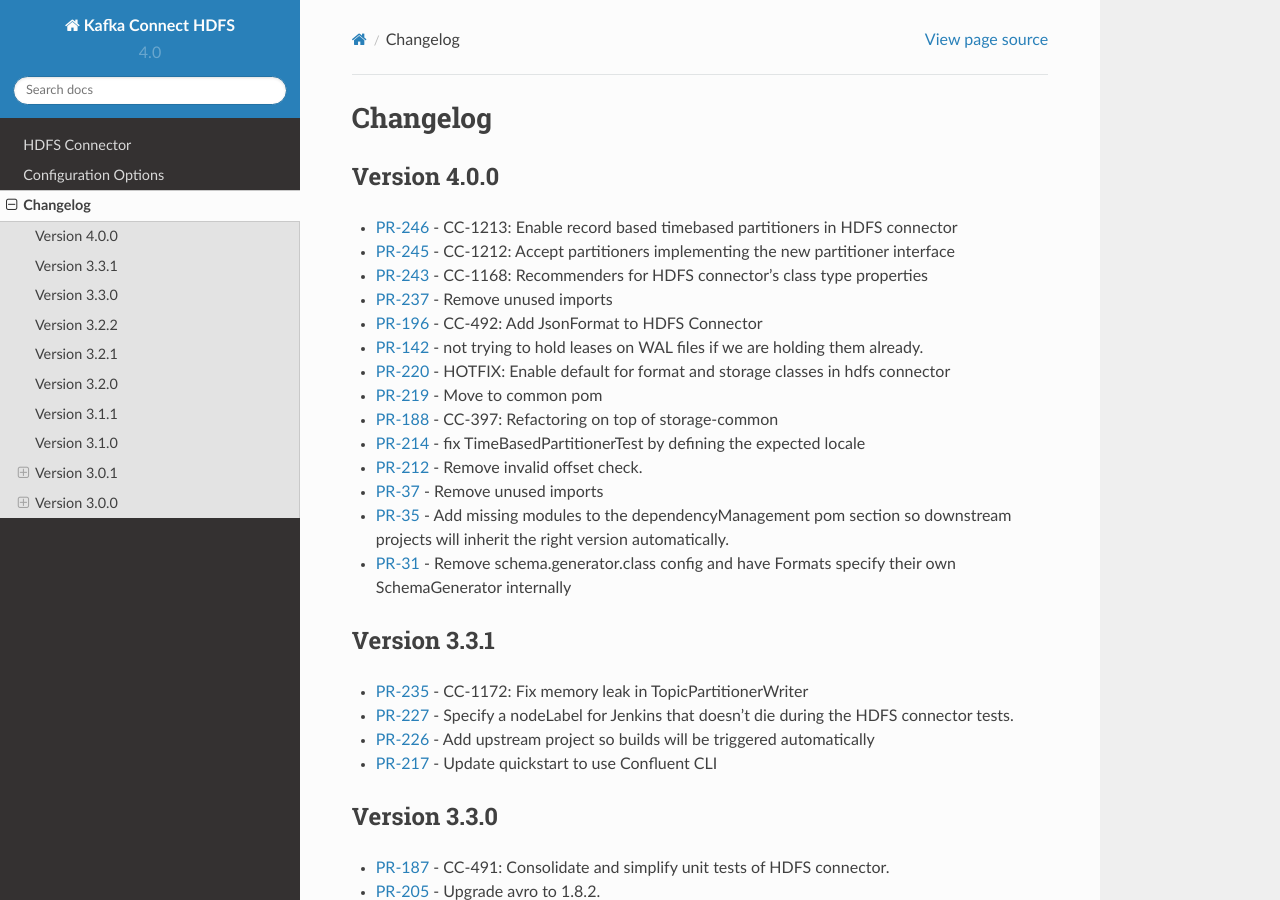
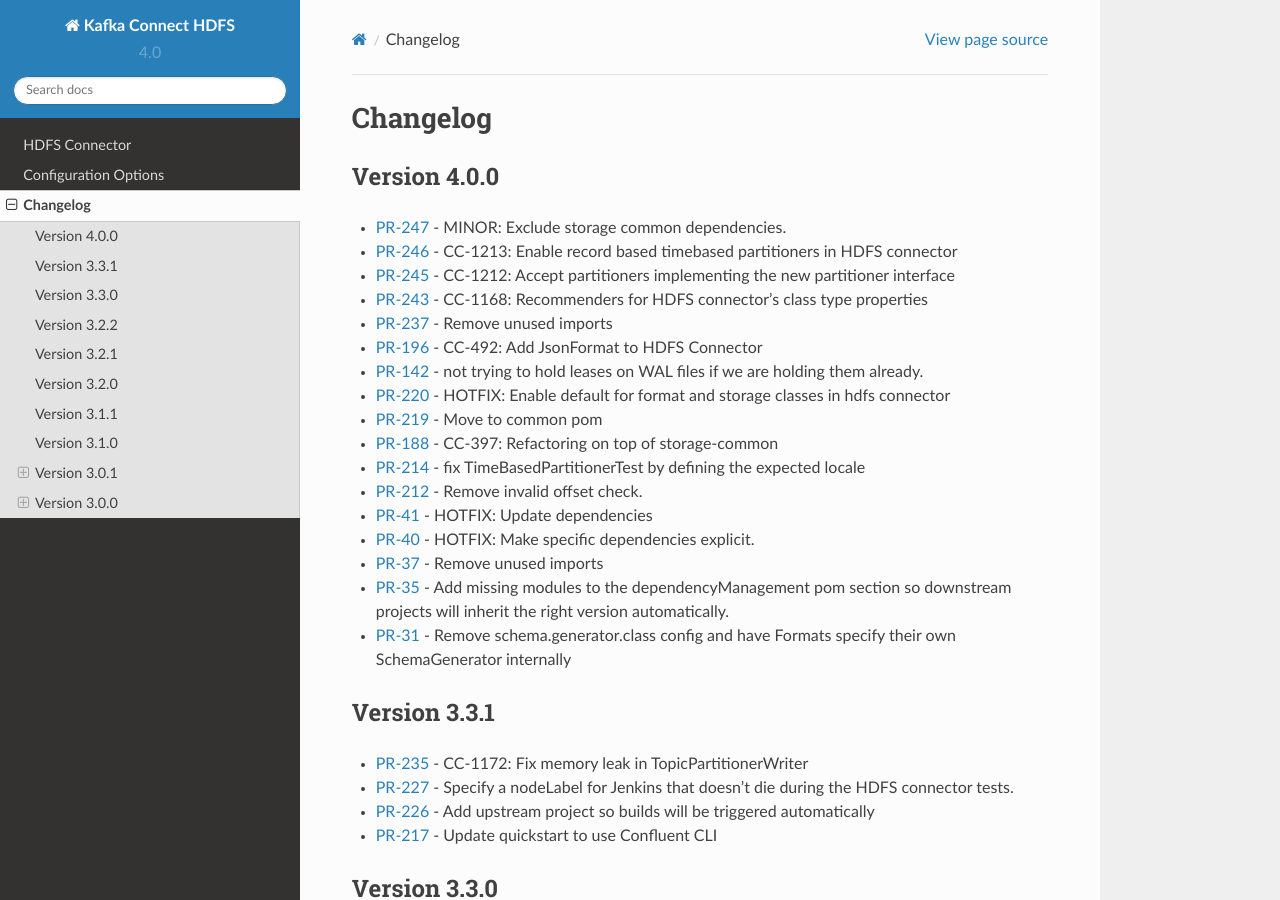
Before and after one commit to AIProphet/kafka-connect-hdfs, a Sphinx documentation site: the page built from docs/changelog.rst, in a window 1280 px wide and 900 px high. Built offline with Sphinx 7.4.7 and the Read the Docs theme 2.0.0, drawn with Linux system fonts in a browser that asks for light colours.

Commit message:
CC-1250: Additional late fixes

```diff
--- a/docs/changelog.rst
+++ b/docs/changelog.rst
@@ -6,6 +6,7 @@ Changelog
 Version 4.0.0
 -------------
 
+* `PR-247 <https://github.com/confluentinc/kafka-connect-hdfs/pull/247>`_ - MINOR: Exclude storage common dependencies.
 * `PR-246 <https://github.com/confluentinc/kafka-connect-hdfs/pull/246>`_ - CC-1213: Enable record based timebased partitioners in HDFS connector
 * `PR-245 <https://github.com/confluentinc/kafka-connect-hdfs/pull/245>`_ - CC-1212: Accept partitioners implementing the new partitioner interface
 * `PR-243 <https://github.com/confluentinc/kafka-connect-hdfs/pull/243>`_ - CC-1168: Recommenders for HDFS connector's class type properties
@@ -17,6 +18,8 @@ Version 4.0.0
 * `PR-188 <https://github.com/confluentinc/kafka-connect-hdfs/pull/188>`_ - CC-397: Refactoring on top of storage-common
 * `PR-214 <https://github.com/confluentinc/kafka-connect-hdfs/pull/214>`_ - fix TimeBasedPartitionerTest by defining the expected locale
 * `PR-212 <https://github.com/confluentinc/kafka-connect-hdfs/pull/212>`_ - Remove invalid offset check.
+* `PR-41 <https://github.com/confluentinc/kafka-connect-storage-common/pull/41>`_ - HOTFIX: Update dependencies
+* `PR-40 <https://github.com/confluentinc/kafka-connect-storage-common/pull/40>`_ - HOTFIX: Make specific dependencies explicit.
 * `PR-37 <https://github.com/confluentinc/kafka-connect-storage-common/pull/37>`_ - Remove unused imports
 * `PR-35 <https://github.com/confluentinc/kafka-connect-storage-common/pull/35>`_ - Add missing modules to the dependencyManagement pom section so downstream projects will inherit the right version automatically.
 * `PR-31 <https://github.com/confluentinc/kafka-connect-storage-common/pull/31>`_ - Remove schema.generator.class config and have Formats specify their own SchemaGenerator internally
```
